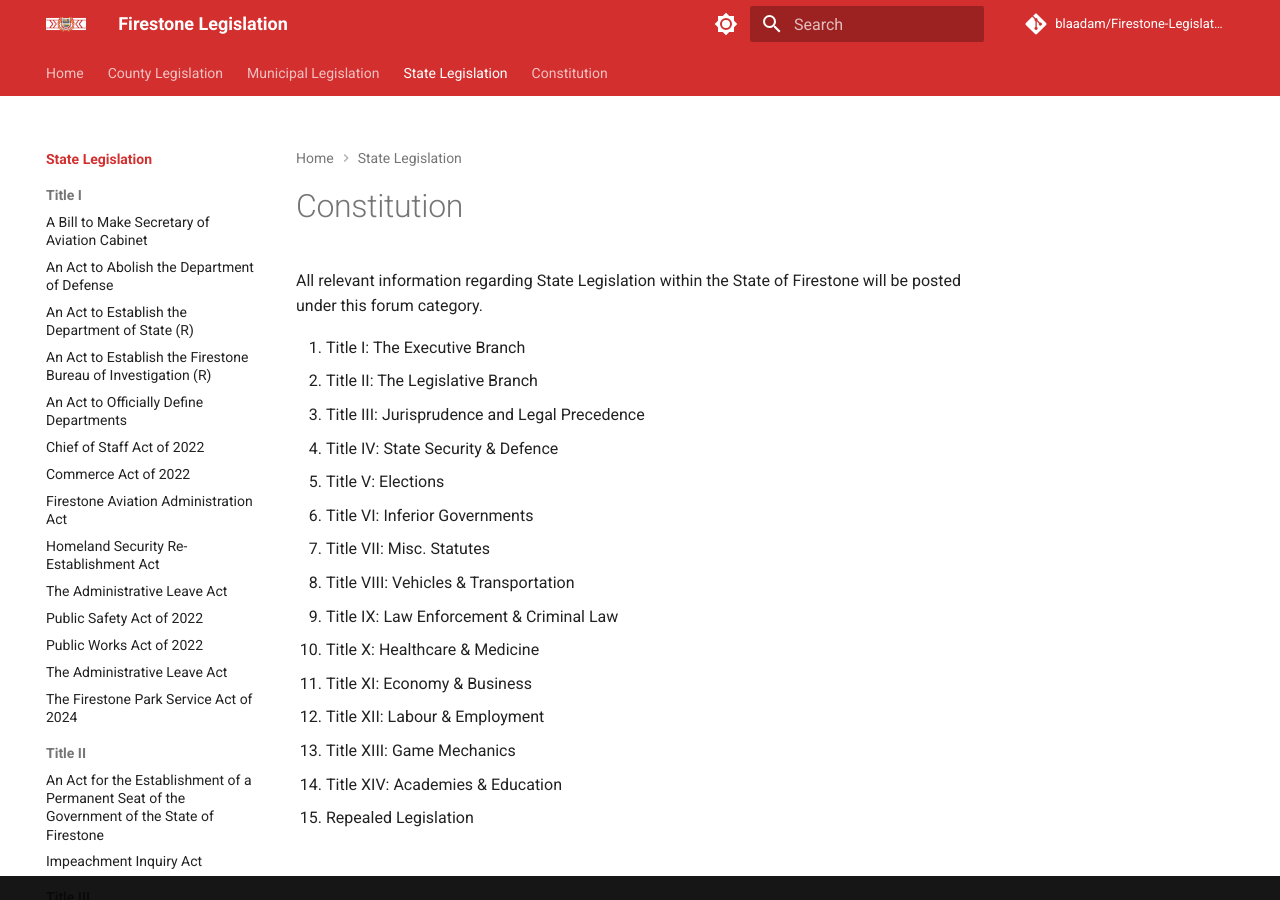
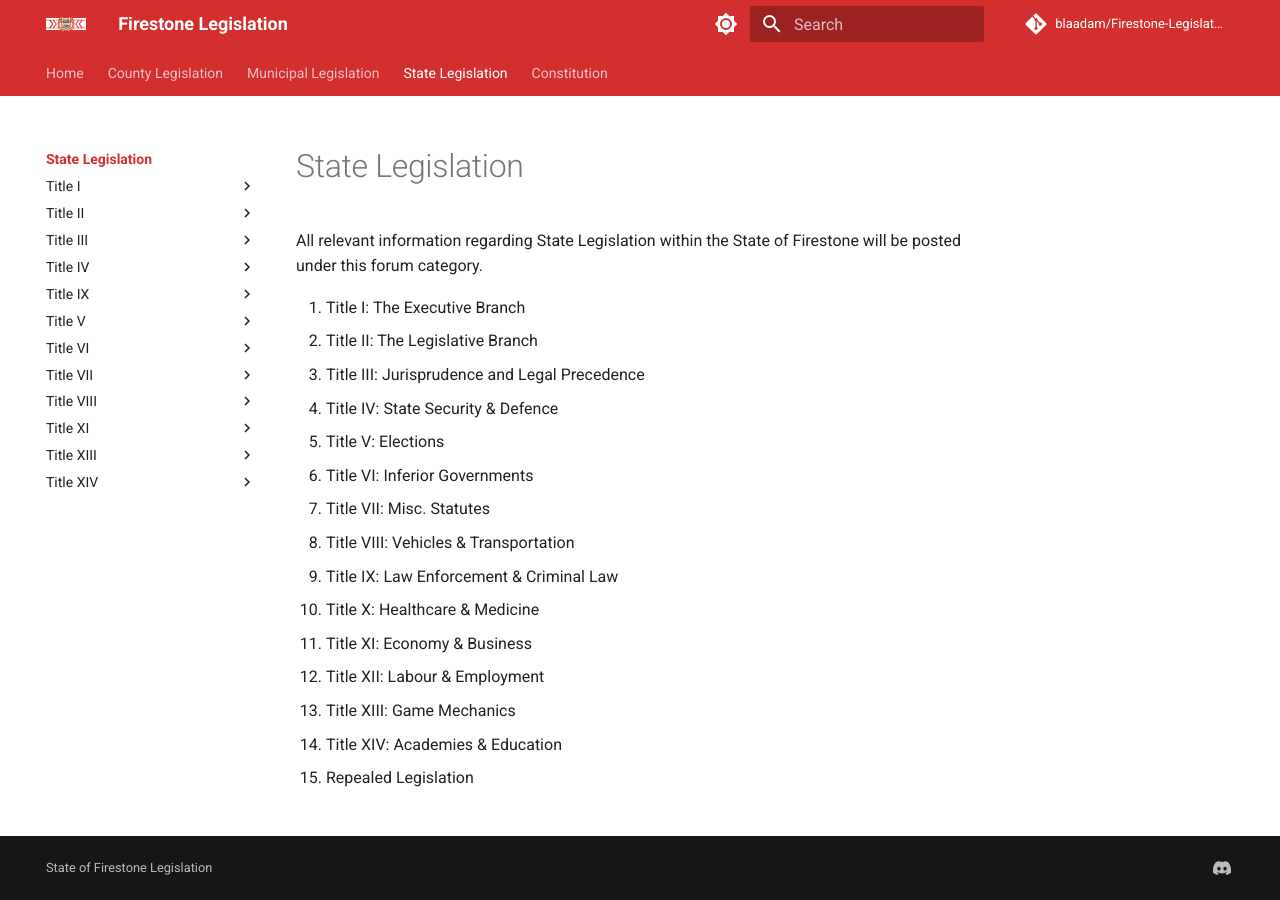
Before and after one commit to Blaadam/Firestone-Legislation, an MkDocs documentation site: the page built from docs/State-Legislation/index.md, in a window 1280 px wide. Built offline with MkDocs 1.6.1 and Material for MkDocs 9.7.7, drawn with Linux system fonts in a browser that asks for light colours; comment, search, counter and statistics services are not loaded; some of the changed lines change nothing that is shown.

Commit message:
remove useless things

```diff
--- a/docs/State-Legislation/index.md
+++ b/docs/State-Legislation/index.md
@@ -1,4 +1,4 @@
-# Constitution
+# State Legislation
 
 All relevant information regarding State Legislation within the State of Firestone will be posted under this forum category.
 
--- a/docs/javascripts/feedback.js
+++ /dev/null
@@ -1,19 +0,0 @@
-var feedback = document.forms.feedback
-feedback.hidden = false
-
-feedback.addEventListener("submit", function(ev) {
-  ev.preventDefault()
-
-  var page = document.location.pathname
-  var data = ev.submitter.getAttribute("data-md-value")
-
-  console.log(page, data)
-
-  feedback.firstElementChild.disabled = true
-
-  var note = feedback.querySelector(
-    ".md-feedback__note [data-md-value='" + data + "']"
-  )
-  if (note)
-    note.hidden = false
-})
--- a/mkdocs.yml
+++ b/mkdocs.yml
@@ -1,15 +1,13 @@
 site_name: "Firestone Legislation"
 theme:
   name: material
-  logo: assets/logo.png # TEMP LOGO NEEDS REPLACING ASAP
+  logo: assets/logo.png
+  favicon: assets/favicon.png
 
   features:
     - navigation.tabs
-    - navigation.sections
-    - navigation.path
     - navigation.indexes
     - navigation.top
-    - announce.dismiss
   palette:
     # Palette toggle for dark mode
     - media: "(prefers-color-scheme: dark)"
@@ -29,8 +27,14 @@ theme:
         icon: material/brightness-7
         name: Switch to dark mode
 
+
+copyright: State of Firestone Legislation
+
 extra:
   generator: false
+  social:
+    - icon: fontawesome/brands/discord
+      link: https://discord.gg/firestone
 
   tags:
     pending: pending
@@ -45,9 +49,6 @@ markdown_extensions:
   - toc:
       permalink: ¶
 
-extra_javascript:
-  - javascripts/feedback.js
-
 extra_css:
   - stylesheets/extra.css
 
```
Also changed, not shown: docs/assets/favicon.png (renamed from docs/assets/icon.png).
